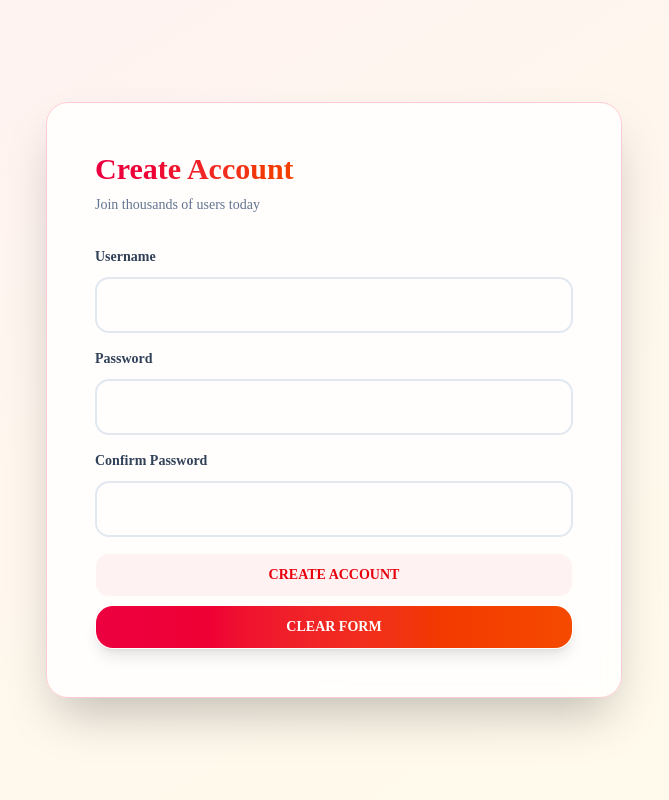
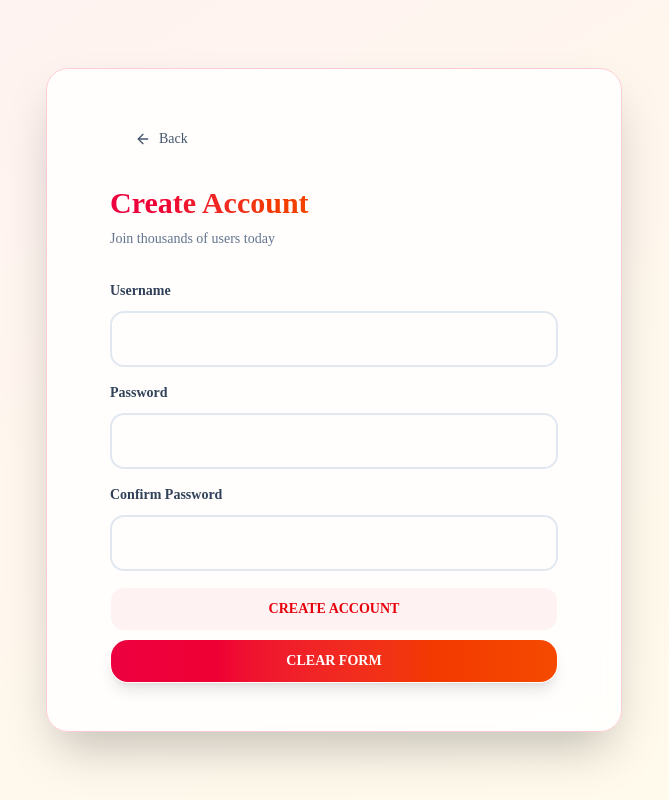
Before and after one commit to Vanemarendajad32/ux-hell, a Next.js app in the folder frontend/: page /register in a window 1280 px wide. Shown: the whole page, without its empty margins (306-975 px from the left). Built offline with nearby package versions, Linux system fonts and the light colour scheme; no server answers.

Commit message:
Add BackButton component and integrate it into Login and Register pages

```diff
--- a/frontend/app/(auth)/login/page.tsx
+++ b/frontend/app/(auth)/login/page.tsx
@@ -10,6 +10,7 @@ import { Button } from "@/components/ui/button";
 import Input from "@/components/ui/Input";
 import { getApiErrorMessage } from "@/lib/api/error";
 import { loginUser } from "@/lib/api/services/auth-service";
+import BackButton from "@/components/ui/back-button";
 
 export default function LoginPage() {
   const router = useRouter();
@@ -53,6 +54,9 @@ export default function LoginPage() {
 
   return (
     <main className="mx-auto w-full max-w-md">
+      <div className="mb-6">
+        <BackButton />
+      </div>
       <div className="mb-10 text-center">
         <div className="mx-auto mb-5 flex items-center justify-center">
           <Image
--- a/frontend/app/(auth)/register/page.tsx
+++ b/frontend/app/(auth)/register/page.tsx
@@ -3,6 +3,7 @@
 import { useRouter } from "next/dist/client/components/navigation";
 import { useRef, useState } from "react";
 import { Button } from "@/components/ui/button";
+import BackButton from "@/components/ui/back-button";
 import Input from "@/components/ui/Input";
 import { getApiErrorMessage } from "@/lib/api/error";
 import { loginUser, registerUser } from "@/lib/api/services/auth-service";
@@ -209,7 +210,10 @@ export default function RegisterPage() {
   }
 
   return (
-    <main>
+    <main className="mx-auto w-full max-w-md">
+      <div className="mb-6">
+        <BackButton />
+      </div>
       <h1 className="text-3xl font-bold mb-2 bg-gradient-to-r from-rose-600 via-orange-600 to-amber-600 bg-clip-text text-transparent">
         Create Account
       </h1>
--- a/frontend/app/leaderboard/_components/leaderboard-back-button.tsx
+++ b/frontend/app/leaderboard/_components/leaderboard-back-button.tsx
@@ -1,31 +1,14 @@
 "use client";
 
-import { ArrowLeft } from "lucide-react";
-import { useRouter } from "next/navigation";
-import { Button } from "@/components/ui/button";
 import type { LeaderboardSource } from "../_lib/leaderboard-data";
+import BackButton from "@/components/ui/back-button";
 
 type LeaderboardBackButtonProps = {
   source: LeaderboardSource;
+  className?: string;
 };
 
-export default function LeaderboardBackButton({
-  source,
-}: LeaderboardBackButtonProps) {
-  const router = useRouter();
-
-  function handleBack() {
-    router.push(source === "home" ? "/" : "/dashboard");
-  }
-
-  return (
-    <Button
-      variant="ghost"
-      className="mb-6 inline-flex gap-2 text-slate-600 hover:text-slate-900"
-      onClick={handleBack}
-    >
-      <ArrowLeft className="h-4 w-4" />
-      <span className="text-sm font-medium">Back</span>
-    </Button>
-  );
+export default function LeaderboardBackButton({ source, className }: LeaderboardBackButtonProps) {
+  const to = source === "home" ? "/" : "/dashboard";
+  return <BackButton to={to} className={`mb-6 ${className ?? ""}`} />;
 }
--- /dev/null
+++ b/frontend/components/ui/back-button.tsx
@@ -0,0 +1,30 @@
+"use client";
+
+import { ArrowLeft } from "lucide-react";
+import { useRouter } from "next/navigation";
+import { Button } from "./button";
+
+type BackButtonProps = {
+  to?: string;
+  className?: string;
+  label?: string;
+};
+
+export default function BackButton({ to = "/", className = "", label = "Back" }: BackButtonProps) {
+  const router = useRouter();
+
+  function handleBack() {
+    router.push(to);
+  }
+
+  return (
+    <Button
+      variant="ghost"
+      className={`inline-flex gap-2 text-slate-600 hover:text-slate-900 ${className}`}
+      onClick={handleBack}
+    >
+      <ArrowLeft className="h-4 w-4" />
+      <span className="text-sm font-medium">{label}</span>
+    </Button>
+  );
+}
```
